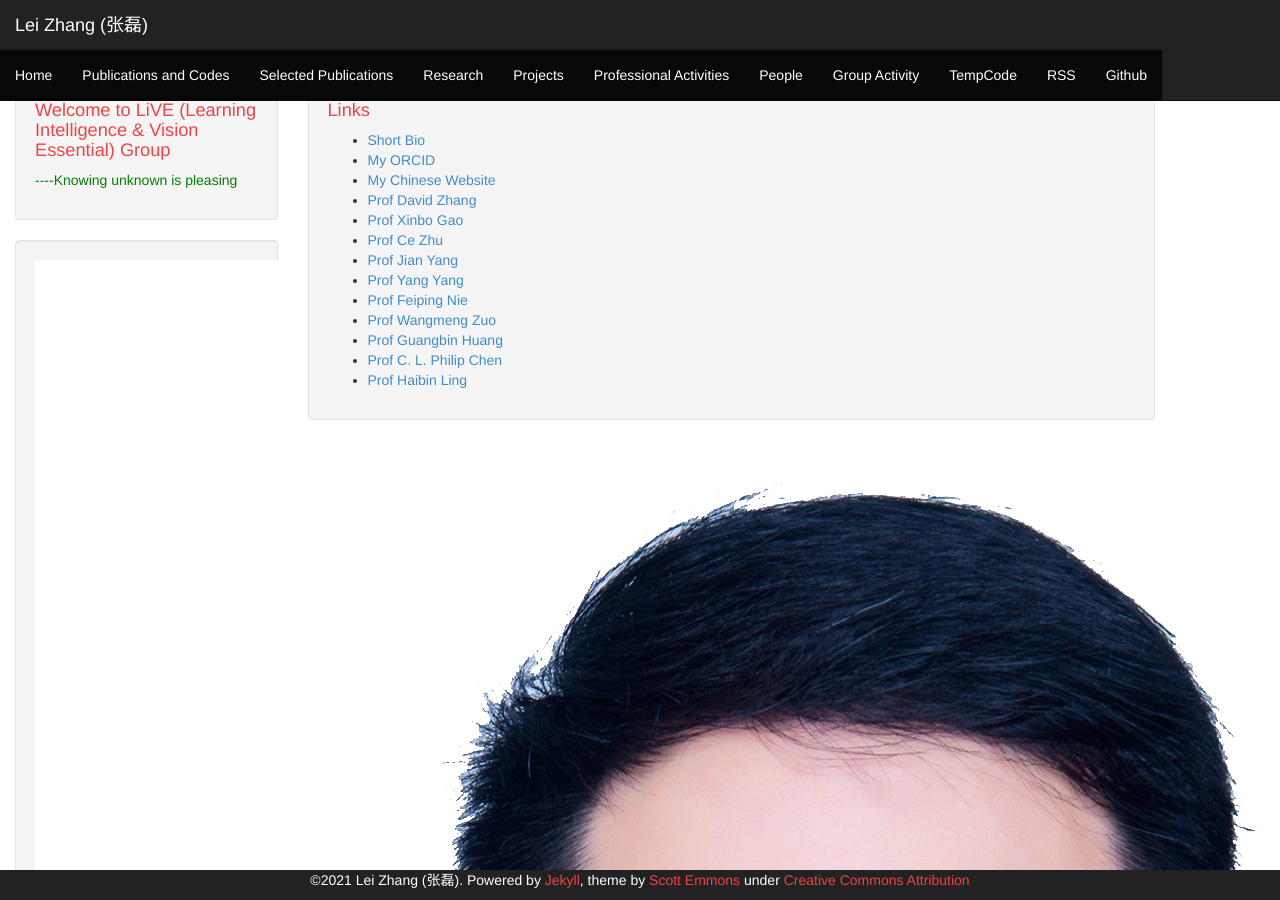
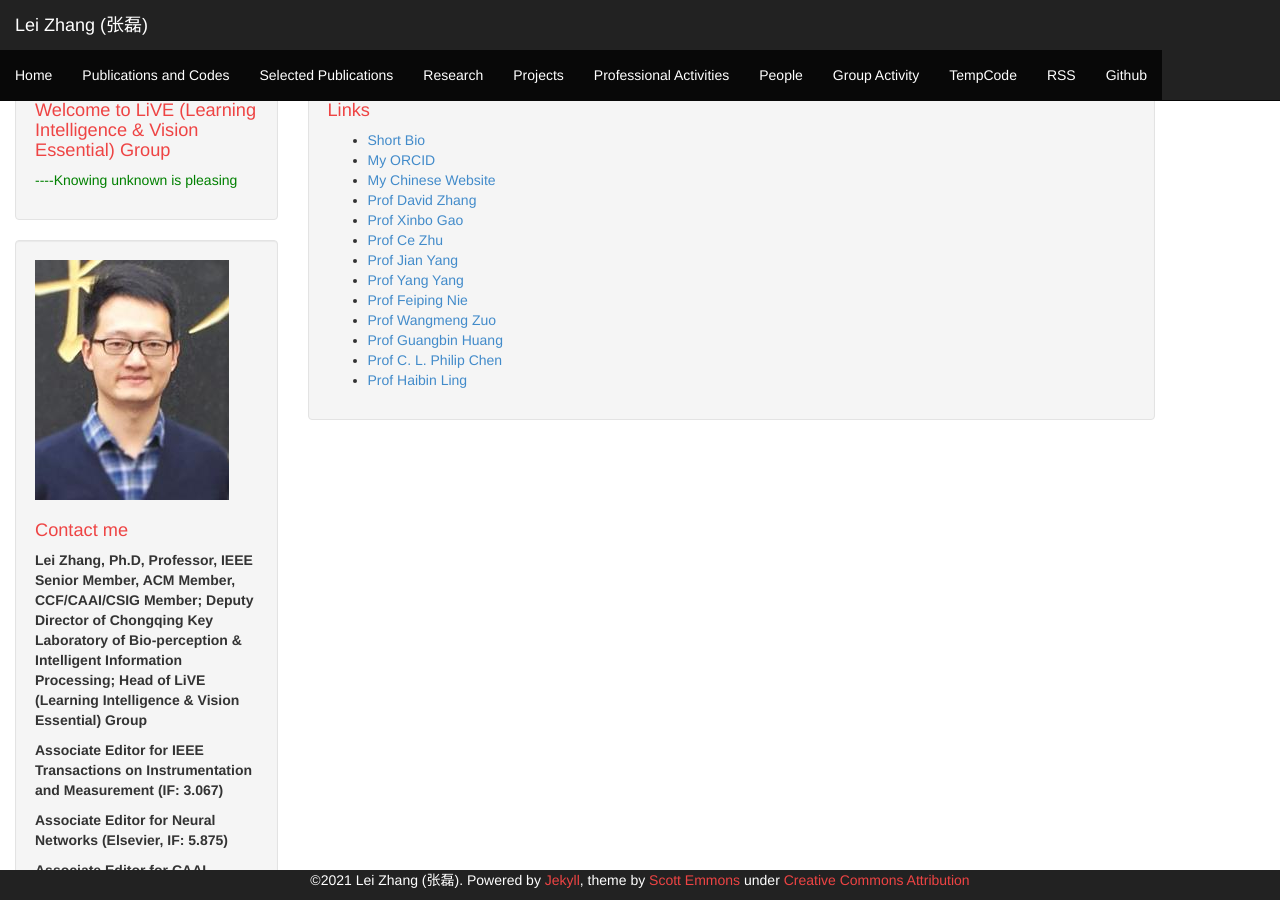
Before and after one commit to DrLeiZhang/website, a Jekyll site: the page built from links.html, in a window 1280 px wide and 900 px high. Built offline with Jekyll 4.4.1, drawn with Linux system fonts in a browser that asks for light colours; Markdown is read by kramdown in place of the engine named in the settings.

Commit message:
Update sidebar.html

```diff
--- a/_includes/sidebar.html
+++ b/_includes/sidebar.html
@@ -3,7 +3,7 @@
 </div>
 
 <div class="sidebar well">
-<img class="about-avatar" src="{{ "/img/myimagenew.jpg" | prepend: site.baseurl }}" border="0" alt="[name]" />
+<img class="about-avatar" src="{{ "/img/myimage.jpg" | prepend: site.baseurl }}" border="0" alt="[name]" />
 
 <p><a href="http://www.leizhang.tk/resources/LeiZhang.jpg"></a></p>
 
```
